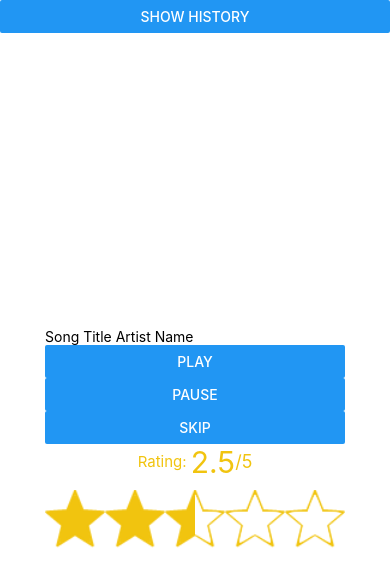
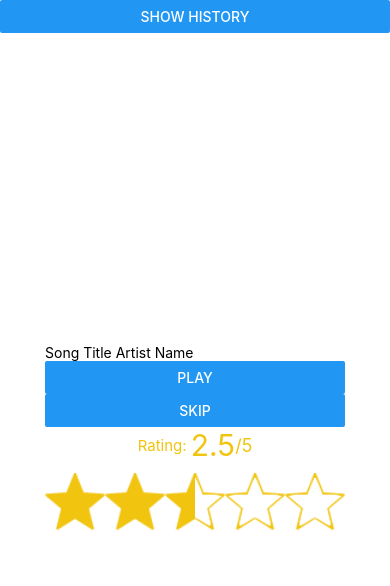
Before and after one commit to rob-Lehane/SHUFFLE-FE, a React Native app: screen / in a window 390 px wide. Shown: the top 586 px of the page. Built offline with nearby package versions, Linux system fonts and the light colour scheme; no server answers.

Commit message:
debugged mobile music player

```diff
--- a/App.js
+++ b/App.js
@@ -11,7 +11,7 @@ export default function App() {
   const [songHistory,setSongHistory]=useState([])
 
   useEffect(()=>{
-    console.log(songHistory)
+    // console.log(songHistory)
   },[songHistory])
 
   return (
--- a/AudioPlayer.js
+++ b/AudioPlayer.js
@@ -11,19 +11,28 @@ export const AudioPlayer=({setSongHistory})=>{
   const [rating,setRating]=useState(1)
   const [pinging,setPinging]=useState(true)
   const [playingSong,setPlayingSong] = useState()
+  const [isPlaying, setIsPlaying] = useState(false)
 
   async function playSound(){
-    console.log('loading')
-    const {sound} = await Audio.Sound.createAsync(album[currentlyPlaying].preview)
+    await Audio.setAudioModeAsync({
+      allowsRecordingIOS: false,
+      interruptionModeIOS: Audio.INTERRUPTION_MODE_IOS_DO_NOT_MIX,
+      playsInSilentModeIOS: true,
+      interruptionModeAndroid: Audio.INTERRUPTION_MODE_ANDROID_DUCK_OTHERS,
+      shouldDuckAndroid: true,
+      staysActiveInBackground: true,
+      playThroughEarpieceAndroid: true
+    })
+    const { sound } = await Audio.Sound.createAsync(album[currentlyPlaying].preview)
+    setIsPlaying(true)
     setPlayingSong(sound)
 
-    console.log('playing')
-    console.log(sound)
     await sound.playAsync()
   }
 
   async function pauseSound(){
     if (playingSong) await playingSong.pauseAsync()
+    setIsPlaying(false)
   }
 
   useEffect(() => {
@@ -47,9 +56,6 @@ export const AudioPlayer=({setSongHistory})=>{
     }
   }, [currentlyPlaying])
 
-  useEffect(()=>{
-    console.log(rating)
-  },[rating])
 
 
 
@@ -65,8 +71,8 @@ export const AudioPlayer=({setSongHistory})=>{
 
         </View>
         <View class="player-controls">
-          <Button id="play-button" title='Play' onPress={playSound} />
-          <Button id="pause-button" title='Pause' onPress={pauseSound} />
+           {isPlaying ? <Button id="pause-button" title='Pause' onPress={pauseSound} /> :
+          <Button id="play-button" title='Play' onPress={playSound} />}
           <Button id="skip-button" title='Skip' onPress={() => {
             setCurrently((curr) => curr + 1)
           }} />
--- a/package.json
+++ b/package.json
@@ -18,7 +18,6 @@
     "react-native": "0.72.6",
     "react-native-ratings": "^8.1.0",
     "react-native-web": "~0.19.6",
-    "react-native-webview": "^13.6.2",
     "expo-av": "~13.4.1"
   },
   "devDependencies": {
```
Also changed, not shown: 1 other file (tests, documents, lock files or other folders).
